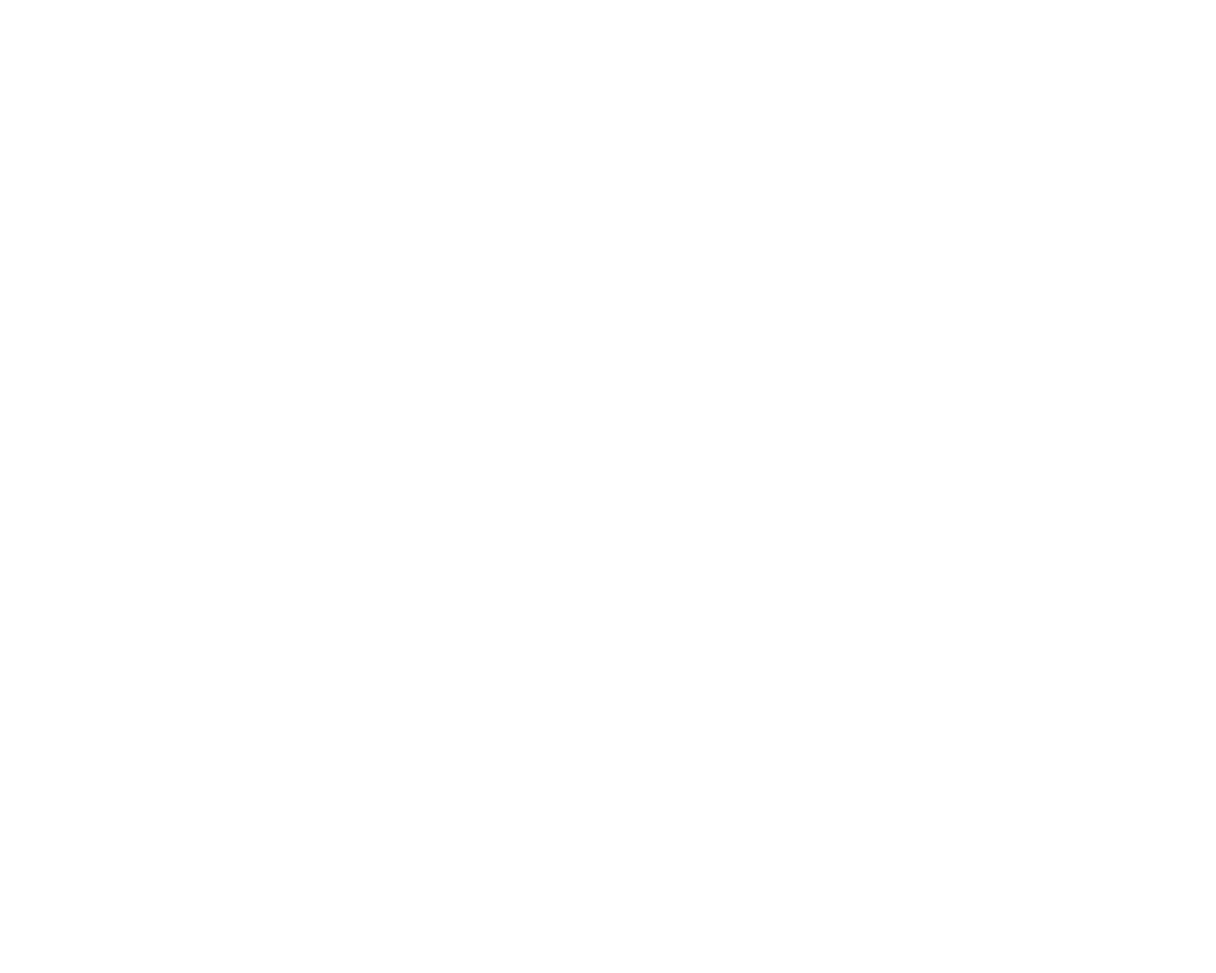
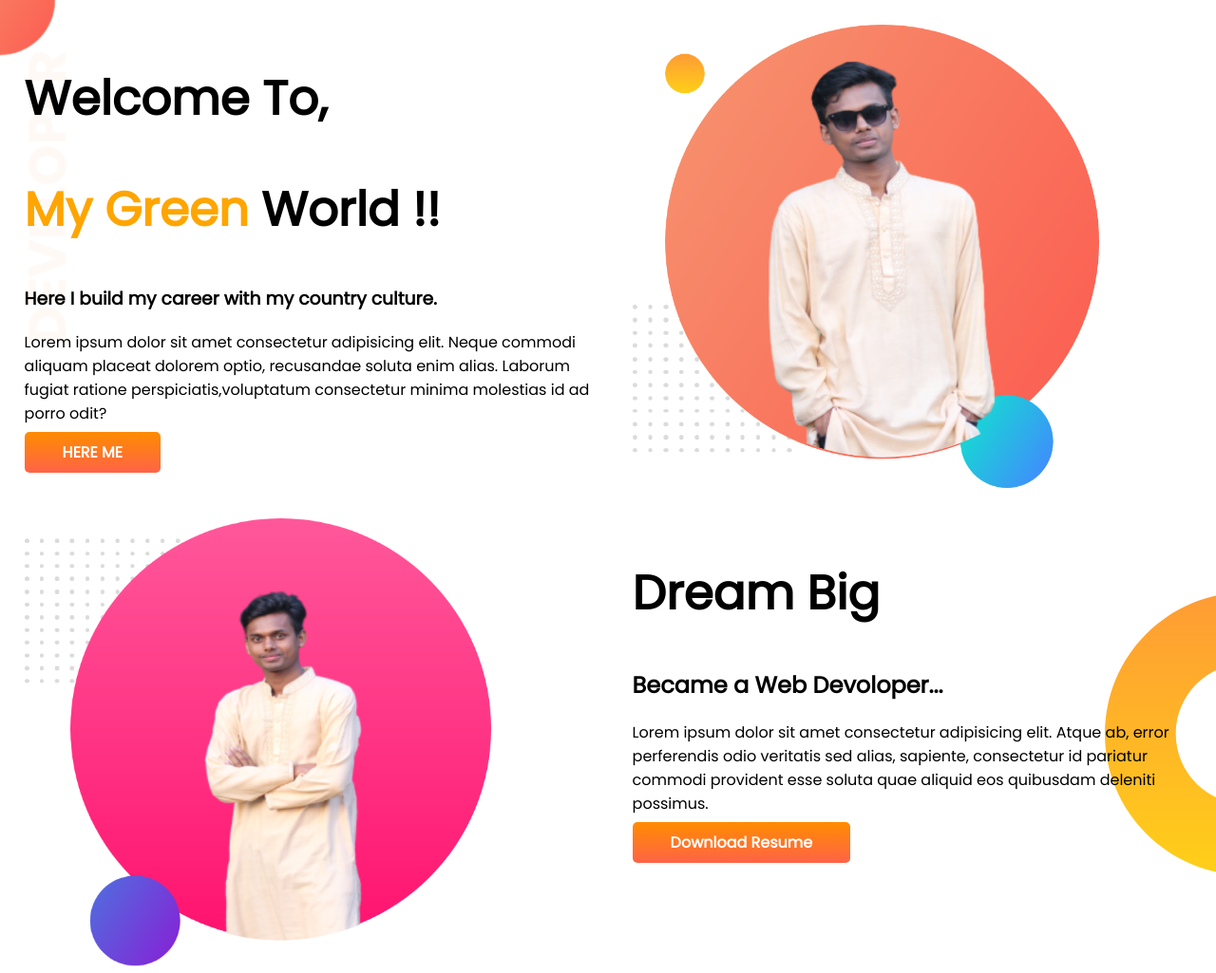
Before and after one commit to Moyej-uddin/developer-portfolio, a plain HTML site: page index.html in a window 1280 px wide. Shown: the whole page at 95% size. Before the commit the page ends 800 px from the top, so only its background shows below. Drawn offline with Linux system fonts and the light colour scheme.

Commit message:
picturer added

```diff
--- a/index.html
+++ b/index.html
@@ -1,13 +1,51 @@
 <!DOCTYPE html>
 <html lang="en">
+
 <head>
             <meta charset="UTF-8">
             <meta http-equiv="X-UA-Compatible" content="IE=edge">
             <meta name="viewport" content="width=device-width, initial-scale=1.0">
             <title>My portfolio site</title>
+            <link rel="preconnect" href="https://fonts.googleapis.com">
+            <link rel="preconnect" href="https://fonts.gstatic.com" crossorigin>
+            <link href="https://fonts.googleapis.com/css2?family=Poppins&display=swap" rel="stylesheet">
             <link rel="stylesheet" href="style.css">
 </head>
+
 <body>
+            <section class="top-banner">
+                        <div class="half-width">
+                                    <h1> Welcome To,</h1>
+                                    <h1> <span class="oreng-color"> My Green</span> World !!</h1>
+                                    <h3> Here I build my career with my country culture.</h3>
+                                    <p> Lorem ipsum dolor sit amet consectetur adipisicing elit. Neque commodi aliquam
+                                                placeat dolorem optio, recusandae soluta enim alias. Laborum fugiat
+                                                ratione perspiciatis,voluptatum consectetur minima molestias id ad porro
+                                                odit?</p>
+                                    <a class="link-button" target="_blank" href="programminghero.com">HERE ME</a>
+                        </div>
+
+                        <div class="half-width">
+                                    <img src="images/my-pic2.png" alt="">
+                        </div>
+            </section>
+            <section class="dream-big">
+                        <div class="half-width">
+                                    <img src="images/my-pic1.png" alt="">
+                        </div>
+                        <div class="half-width">
+                                    <h1>Dream Big</h1>
+                                    <h2>Became a Web Devoloper...</h2>
+                                    <p>
+                                                Lorem ipsum dolor sit amet consectetur adipisicing elit. Atque ab, error
+                                                perferendis odio veritatis sed alias, sapiente, consectetur id pariatur
+                                                commodi provident esse soluta quae aliquid eos quibusdam deleniti
+                                                possimus.
+                                    </p>
+                                    <a class="link-button" target="_blank" href="">Download Resume</a>
+                        </div>
+            </section>
 
 </body>
+
 </html>
--- a/style.css
+++ b/style.css
@@ -0,0 +1,50 @@
+body {
+            font-family: 'Poppins', sans-serif;
+            margin: 0;
+}
+
+h1 {
+            font-size: 50px;
+}
+
+.oreng-color {
+            color: orange;
+}
+
+section {
+            display: flex;
+
+}
+
+.half-width {
+            width: 50%;
+            padding-left: 2%;
+            padding-top: 2%;
+
+}
+
+.half-width img {
+            width: 80%;
+}
+
+.link-button {
+            text-decoration: none;
+            background-image: linear-gradient(darkorange, tomato);
+            color: white;
+            font-weight: 700;
+            padding: 10px 40px;
+            border-radius: 5px;
+
+}
+
+.top-banner {
+            background-image: url(images/top-banner.png);
+            background-repeat: no-repeat;
+}
+
+.dream-big {
+            background-image: url(images/dream-bg.png);
+            background-repeat: no-repeat;
+            background-position: right;
+
+}
```
Also changed, not shown: images/dream-bg.png (added), images/exp-bg.png (added), images/jhankar.png (added), images/jhankar2.png (added), images/my-bg.png (added), images/my-bg2.png (added), images/my-pic1.png (added), images/my-pic2.png (added), images/top-banner.png (added), 7 other files.
